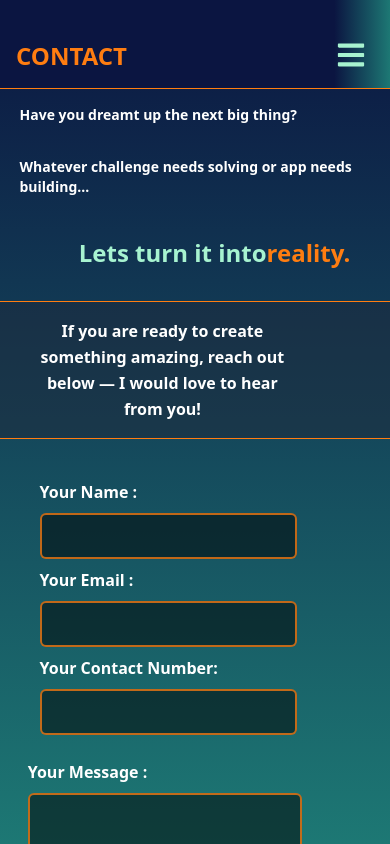
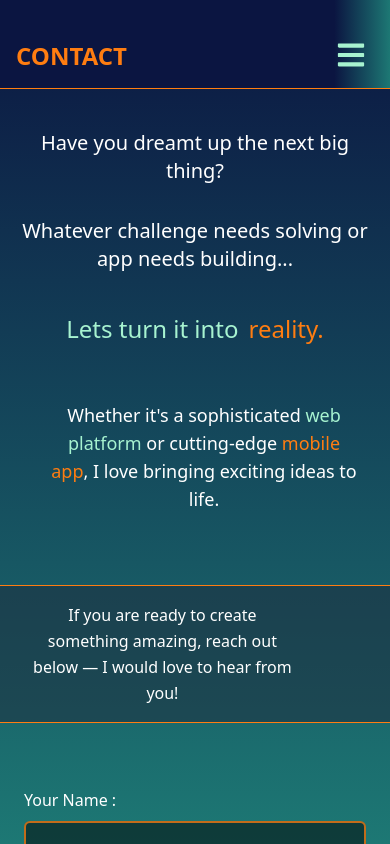
Before and after one commit to MylesPillay/Dev-Portfolio, a Next.js app: page /contact in a window 390 px wide. Built offline with nearby package versions, Linux system fonts and the light colour scheme.

Commit message:
latest progress

```diff
--- a/src/app/components/aboutme/AboutMeHeroSection.tsx
+++ b/src/app/components/aboutme/AboutMeHeroSection.tsx
@@ -8,7 +8,7 @@ const AboutMeHeroSection = () => {
 			<div className='flex w-auto align-middle  justify-center items-center self-center h-auto '>
 				<div
 					className={`
-								flex flex-2 bg-green-200 justify-end rounded-lg h-auto max-h-[50vh] flex-grow-0 ml-[5vw] w-[100%] mb-2 overflow-y-hidden`}>
+								flex flex-2 bg-green-200 justify-end rounded-lg h-auto max-h-[50vh] flex-grow-0 ml-[5vw] w-auto mb-2 overflow-y-hidden`}>
 					<div className={`h-full justify-end rounded-lg`}>
 						<Image
 							src={"/images/profile.jpg"}
@@ -30,18 +30,18 @@ const AboutMeHeroSection = () => {
 
 			{/* <div className='flex flex-col justify-center= items-center w-full h-auto lg:w-[55%] lg:h-[35vh] lg:mr-[15%] lg:mt-[10%]'>
 				<div className='lg:h-[100%] h-auto p-8 w-full min-w-[100%]'> */}
-			<div className='flex w-auto flex-1  h-full lg:max-w-[70%] justify-center items-center py-8 px-[10vw]'>
+			<div className='flex w-auto flex-1  h-full  lg:max-w-[75%] xl:max-w-[50%] justify-center items-center py-8 px-[5vw]'>
 				<div
 					className={`
 					 justify-center `}>
 					{/* <div className={`h-full`}></div> */}
-					<div className='flex lg:flex-row flex-col flex-wrap w-full min-w-[105%] mr-8 align-middle items-center justify-center space-x-2 '>
+					<div className='flex md:flex-row sm:flex-col lg:flex-col flex-wrap w-full min-w-[105%] mr-8 align-middle items-center justify-center space-x-2 '>
 						<AnimatedText
 							texts={["Full Stack", "React Native"]}
 							interval={2500}
-							animationDuration={200}
+							animationDuration={800}
 							baseClassName='md:text-3xl lg:text-4xl xl:text-5xl text-2xl font-light w-full w-full min-w-[100%] flex-grow text-center lg:text-right '
-							containerClassName='h-auto  mr-1 w-auto lg:text-right  pr-2'
+							containerClassName='h-auto  mr-1 lg:w-auto lg:text-right  pr-2'
 							colourFlip
 						/>
 
@@ -60,26 +60,13 @@ const AboutMeHeroSection = () => {
 								"Adaptable"
 							]}
 							interval={2500}
-							animationDuration={200}
+							animationDuration={800}
 							baseClassName='md:text-2xl lg:text-3xl text-xl font-light '
 							containerClassName='h-auto  align-top items-start  mr-1 w-auto max-w-[11rem] '
 							textContent='dev with 2+ years experience creating scalable high-impact applications.'
 						/>
 					</div>
 
-					<h3 className='md:text-xl lg:text-2xl text-lg text-wrap flex-1 text-center font-thin text-white '>
-						Whether a sophisticated
-						<span className='text-emerald-200 font-light'>
-							{" "}
-							web platform{" "}
-						</span>
-						or cutting-edge{" "}
-						<span className='text-orangeflame font-light'>
-							{" "}
-							mobile app
-						</span>
-						, I love bringing exciting ideas to life.
-					</h3>
 					<div className='flex flex-row justify-end items-center w-full h-auto '>
 						<Link
 							className='justify-center items-center self-center w-auto mx-auto p-2 px-8  mt-[7vh] rounded-lg  bg-orangeflame  text-white border border-white lg:text-lg text-md font-medium  hover:bg-opacity-80'
--- a/src/app/components/aboutme/MobileSkillsSections.tsx
+++ b/src/app/components/aboutme/MobileSkillsSections.tsx
@@ -63,10 +63,10 @@ const MobileTechSkillsSection = () => {
 					: "bg-slate-800 bg-opacity-50"
 			}`}
 			onClick={() => setIsHovered(!isHovered)}>
-			<h2 className='text-2xl font-semibold mr-8 text-left  text-emerald-200 pb-2'>
+			<h2 className='text-xl  mr-8 font-medium text-left  text-emerald-200 pb-2'>
 				Tech Skills:
 				{!isHovered && (
-					<span className='text-emerald-600  ml-8 text-right text-xl'>
+					<span className='text-emerald-600  ml-8 text-right font-light'>
 						Tap to Expand ....
 					</span>
 				)}
--- a/src/app/components/aboutme/MobileSoftSkillsSection.tsx
+++ b/src/app/components/aboutme/MobileSoftSkillsSection.tsx
@@ -22,10 +22,10 @@ const MobileSoftSkillsSection = () => {
 					: "bg-slate-800 bg-opacity-50"
 			}`}
 			onClick={() => setIsHovered(!isHovered)}>
-			<h2 className='text-2xl font-semibold mr-8 text-emerald-200 pb-2'>
+			<h2 className='text-xl  mr-8 text-emerald-200 pb-2 font-medium'>
 				Soft Skills:
 				{!isHovered && (
-					<span className='text-emerald-600 text-xl ml-10 '>
+					<span className='font-light text-emerald-600 ml-10  '>
 						Tap to Expand ....
 					</span>
 				)}
--- a/src/app/components/contact/ContactForm.tsx
+++ b/src/app/components/contact/ContactForm.tsx
@@ -35,12 +35,14 @@ const ContactForm: React.FC<ContactFormProps> = ({
 	setNumber
 }) => {
 	return (
-		<form className='w-full justify-center ' onSubmit={() => {}}>
-			<div className='flex  flex-wrap lg:w-[68%] md:mx-[8%] mx-[4%] md:w-[75%] mt-4 pb-10 md:pb-0'>
-				<div className='flex md:flex-row flex-col flex-wrap justify-evenly md:w-[100%] w-[85%]'>
+		<form
+			className='md:w-[95%] w-[100%] sm:pb-8 mb-10 pb-4 '
+			onSubmit={() => {}}>
+			<div className='flex  flex-wrap w-[100%]  mx-0 sm:mx-4 mt-4  md:pb-0'>
+				<div className='flex md:flex-row flex-col flex-wrap justify-evenly w-[100%]'>
 					<div className=' flex flex-col flex-grow space-y-2 p-6'>
 						<div className=' flex-col space-y-2'>
-							<h1 className='text-md font-bold text-left justify-start align-text-bottom w-auto  text-white'>
+							<h1 className='text-md font-thin text-left justify-start align-text-bottom w-auto  text-white'>
 								Your Name :
 							</h1>
 							<input
@@ -70,7 +72,7 @@ const ContactForm: React.FC<ContactFormProps> = ({
 						</div>
 
 						<div className=' flex-col space-y-2 flex-grow'>
-							<h1 className='text-md font-bold text-left justify-start align-text-bottom w-auto  mt text-white'>
+							<h1 className='text-md font-thin text-left justify-start align-text-bottom w-auto  mt text-white'>
 								Your Email :
 							</h1>
 							<input
@@ -100,7 +102,7 @@ const ContactForm: React.FC<ContactFormProps> = ({
 						</div>
 
 						<div className=' flex-col space-y-2 flex-grow'>
-							<h1 className='text-md font-bold text-left justify-start align-text-bottom   mt text-white'>
+							<h1 className='text-md font-thin text-left justify-start align-text-bottom   mt text-white'>
 								Your Contact Number:
 							</h1>
 							<input
@@ -114,7 +116,7 @@ const ContactForm: React.FC<ContactFormProps> = ({
 					</div>
 					<div className='justify-center flex-grow md:w-[50%] w-[90%] ml-[4%] md:py-6 sm:pt-0 md:pt-6 '>
 						<div className='flex-col  space-y-2'>
-							<h1 className='text-md font-bold text-left justify-start align-text-bottom w-auto   text-white'>
+							<h1 className='text-md font-thin text-left justify-start align-text-bottom w-auto   text-white'>
 								Your Message :
 							</h1>
 							<textarea
@@ -142,7 +144,7 @@ const ContactForm: React.FC<ContactFormProps> = ({
 						<div className=' flex-col flex-grow  w-[100%]  '>
 							<div className='flex flex-grow justify-end items-center w-full'>
 								<button
-									className='justify-end  w-auto   self-end py-1 px-8 mt-4 rounded-md  bg-orangeflame  text-white border border-white lg:text-lg text-md font-bold  hover:bg-opacity-80  '
+									className='justify-end  w-auto   self-end py-1 px-8 mt-4 rounded-md  bg-orangeflame  text-white border border-white lg:text-lg text-md font-medium  hover:bg-opacity-80  '
 									type='submit'>
 									Submit
 								</button>
--- a/src/app/components/contact/TaglineTexts.tsx
+++ b/src/app/components/contact/TaglineTexts.tsx
@@ -1,15 +1,15 @@
 const TaglineText = () => {
 	return (
-		<div className='lg:text-lg md:text:md text-sm font-semibold text-left   justify-start w-[100%] md:mx-[10%] mx-[5%]  h-full '>
-			<h1 className=' w-auto text-white '>
+		<div className='lg:text-xl sm:text-2xl text-xl md:text-lg  font-light  text-center sm:text-left   justify-start lg:w-[80%] w-[90%] md:mx-[10%] mx-[5%] my-6 sm:my-0 h-full '>
+			<h1 className=' w-auto text-white font-medium '>
 				Have you dreamt up the next big thing?
 			</h1>
-			<h1 className=' w-auto  text-white my-8'>
+			<h1 className=' w-auto font-thin  text-white my-8'>
 				Whatever challenge needs solving or app needs building...
 			</h1>
-			<div className='text-emerald-200 lg:w-[110%] md:w-[80%] sm:[60%]  text-center mt-10 md:text-4xl text-2xl mb-8'>
+			<div className='text-emerald-200 lg:w-[110%] md:w-[80%] sm:[60%]  text-center mt-10 md:text-4xl text-2xl mb-2'>
 				Lets turn it into
-				<span className='text-orangeflame'>reality.</span>
+				<span className='text-orangeflame ml-2.5'>reality.</span>
 			</div>
 		</div>
 	);
--- a/src/app/contact/page.tsx
+++ b/src/app/contact/page.tsx
@@ -35,11 +35,26 @@ export default function Contact() {
 					/>
 				</div>
 			</div>
-			<div className=' w-full h-full flex flex-col justify-between pb-10 pt-4'>
+			<div className=' flex w-full h-[90%] flex-grow flex-col space-y-6 justify-between pb-4 pt-4'>
 				<TaglineText />
-				<div className='bg-slate-800 bg-opacity-50  w-screen p-4 lg:px-4 px-8 border-t border-b border-orangeflame '>
-					<div className='w-[80%] justify-center'>
-						<h1 className='lg:text-xl sm:text-md font-semibold text-center justify-center align-text-top text-white '>
+
+				<h3 className='md:text-xl lg:text-2xl text-lg text-wrap text-center font-thin text-white pb-12  w-[80%]  mx-12 flex-grow-0 justify-center '>
+					Whether it's a sophisticated
+					<span className='text-emerald-200 font-light'>
+						{" "}
+						web platform{" "}
+					</span>
+					or cutting-edge{" "}
+					<span className='text-orangeflame font-light'>
+						{" "}
+						mobile app
+					</span>
+					, I love bringing exciting ideas to life.
+				</h3>
+
+				<div className='bg-slate-800  bg-opacity-50 text-center w-screen p-4 lg:px-4 px-8 border-t border-b border-orangeflame '>
+					<div className='   w-[80%] flex-grow-0 justify-center '>
+						<h1 className='lg:text-2xl sm:text-xl font-light text-center justify-center align-text-top text-white '>
 							If you are ready to create something amazing, reach
 							out below — I would love to hear from you!
 						</h1>
--- a/tailwind.config.ts
+++ b/tailwind.config.ts
@@ -30,6 +30,9 @@ const config: Config = {
 					gradient: "linear-gradient(to right, #1D787415, #FF7D11)"
 				}
 			},
+			fontSize: {
+				"5xl": "md:text-3xl lg:text-4xl xl:text-5xl text-2xl font-light"
+			},
 
 			plugins: []
 		}
```
Also changed, not shown: src/app/components/aboutme/LinksComponent.tsx (+5 -74 lines).
